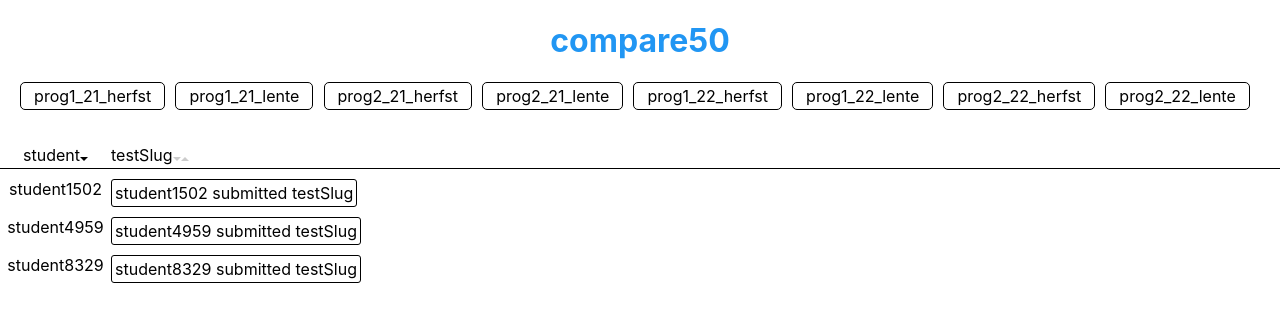
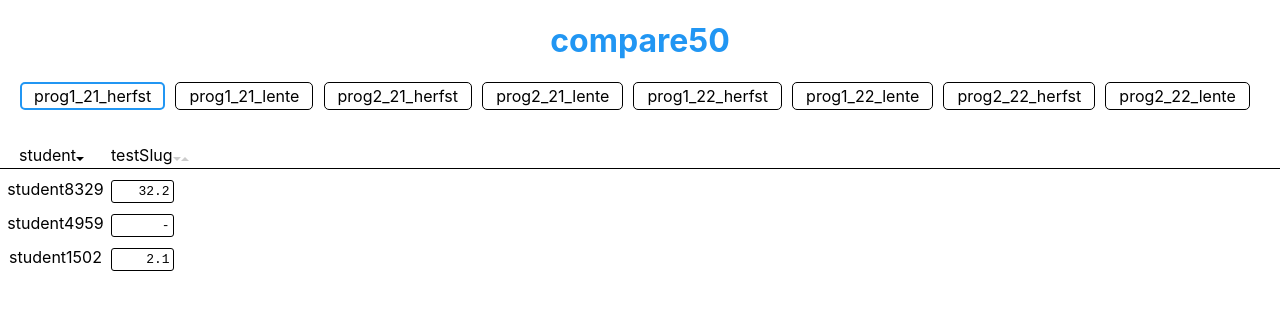
Before and after one commit to Jelleas/coin, a React (Create React App) app: page / in a window 1280 px wide. Both pictures are taken after a click on the element "prog1_21_herfst". Shown: the top 322 px of the page. Built offline with nearby package versions, Linux system fonts and the light colour scheme.

Commit message:
sort by slugs

```diff
--- a/src/components/CourseSelection.js
+++ b/src/components/CourseSelection.js
@@ -1,11 +1,17 @@
-import React from "react";
+import React, { useState } from "react";
 
 function CourseSelection({ courses, onSelect }) {
+    const [selectedCourse, setSelectedCourse] = useState(null);
+
     const buttons = courses.map((course) => (
         <CourseSelectionButton
             key={course}
             course={course}
-            onClick={() => onSelect(course)}
+            isSelected={selectedCourse === course}
+            onClick={() => {
+                setSelectedCourse(course);
+                onSelect(course);
+            }}
         />
     ));
 
@@ -26,14 +32,22 @@ function CourseSelection({ courses, onSelect }) {
     );
 }
 
-function CourseSelectionButton({ course, onClick }) {
-    const style = {
+function CourseSelectionButton({ course, isSelected, onClick }) {
+    let style = {
         border: "1px solid black",
         borderRadius: "5px",
         marginRight: "1ch",
         padding: "3px",
         textAlign: "center",
     };
+
+    if (isSelected) {
+        style = {
+            ...style,
+            border: "2px solid #2196f3",
+            padding: "2px",
+        };
+    }
 
     return (
         <div style={style} onClick={onClick}>
--- a/src/components/CourseView.js
+++ b/src/components/CourseView.js
@@ -25,7 +25,7 @@ function useCourses() {
         resultData = prevStateRef.current;
     }
 
-    return [resultData, isLoading];
+    return [resultData, isLoading, error];
 }
 
 function getCourses() {
--- a/src/components/SubmissionTable.js
+++ b/src/components/SubmissionTable.js
@@ -7,18 +7,23 @@ import useSWR from "swr";
 const IN_DEVELOPMENT = process.env.NODE_ENV === "development";
 
 function SubmissionTable({ course }) {
-    const { sort, dispatchSort, sortedBy } = useSort();
+    const [{ students, slugs, submissions }, isLoading] =
+        useSubmissions(course);
 
-    let [data, isLoading] = useSubmissions(course);
+    const { sort, dispatchSort, sortedBy } = useSort(submissions);
 
-    if (!data && isLoading) {
+    if (slugs.length === 0 && isLoading) {
         return <Spinner />;
     }
 
-    const [students, slugs] = data;
+    const studentToSubmissions = getStudentsToSubmissions(submissions);
 
     const rows = sort(students).map((student) => (
-        <StudentRow key={student} student={student} slugs={slugs} />
+        <StudentRow
+            key={student}
+            student={student}
+            submissions={studentToSubmissions[student]}
+        />
     ));
 
     return (
@@ -36,30 +41,12 @@ function SubmissionTable({ course }) {
     );
 }
 
-function getRowStyles(students, slugs) {
-    const maxStudentLength = Math.max(...students.map((s) => s.length));
-    const firstColWidth = Math.min(
-        20,
-        Math.max(maxStudentLength, "student".length + 2)
-    );
-    return {
-        display: "grid",
-        gridTemplateColumns: [
-            `${firstColWidth}ch`,
-            ...slugs.map((s) => "auto"),
-        ].join(" "),
-        textAlign: "left",
-        overflow: "scroll",
-        width: "100%",
-    };
-}
-
 function Header({ slugs, onClick, sortedBy }) {
     const style = {
         paddingTop: "3px",
         paddingBottom: "3px",
         marginBottom: "1ch",
-        borderBottom: "solid black 1px",
+        borderBottom: "1px solid black",
         cursor: "pointer",
     };
 
@@ -71,7 +58,12 @@ function Header({ slugs, onClick, sortedBy }) {
         >
             student
             {sortedBy.type === "student" ? (
-                <Caret asc={sortedBy.asc} />
+                <>
+                    <Caret asc={sortedBy.asc} />
+                    <span style={{ visibility: "hidden" }}>
+                        <Caret asc={true} />
+                    </span>
+                </>
             ) : (
                 <UnsortedCarets />
             )}
@@ -92,38 +84,50 @@ function Header({ slugs, onClick, sortedBy }) {
     return [studentHeader, ...slugHeaders];
 }
 
-function StudentRow({ student, slugs }) {
-    const submissions = slugs.map((slug) => (
-        <Submission key={slug} slug={slug} student={student} />
+function StudentRow({ student, submissions }) {
+    const renderedSubmissions = submissions.map((sub) => (
+        <Submission key={sub.slug} submission={sub} />
     ));
 
     return (
         <>
             <div style={{ textAlign: "center" }}>{student}</div>
-            {submissions}
+            {renderedSubmissions}
         </>
     );
 }
 
-function Submission({ student, slug }) {
+function Submission({ submission }) {
+    const formatScore = (submission) => {
+        const width = 7;
+        const score = submission.rank[0]?.score;
+        if (!score) {
+            return " ".repeat(width - 1) + "-";
+        }
+        const formattedScore = (Math.round(score * 10) / 10).toFixed(1);
+        const spaces = " ".repeat(Math.max(7 - formattedScore.length, 0));
+        return spaces + formattedScore;
+    };
+
     return (
         <div
             style={{
                 marginBottom: "1ch",
                 marginRight: "1ch",
-                cursor: "pointer",
             }}
         >
-            <span
+            <pre
                 style={{
                     border: "solid black 1px",
                     borderRadius: "3px",
                     padding: "3px",
+                    margin: "0",
+                    cursor: "pointer",
                     display: "inline-block",
                 }}
             >
-                {student} submitted {slug}
-            </span>
+                {formatScore(submission)}
+            </pre>
         </div>
     );
 }
@@ -165,7 +169,7 @@ function UnsortedCarets() {
     );
 }
 
-function useSort() {
+function useSort(submissions) {
     const reducer = (state, type) => {
         if (state.type === type) {
             return { type: type, asc: !state.asc };
@@ -179,14 +183,46 @@ function useSort() {
     });
 
     const sort = (students) => {
+        // Sort by student
         if (state.type === "student") {
             if (state.asc) {
+                return [...students].sort().reverse();
+            } else {
                 return [...students].sort();
-            } else {
-                return [...students].sort().reverse();
             }
         }
-        return students;
+
+        // Sort by slug
+        const slug = state.type;
+
+        // Get each student's submission to the slug
+        const studentToSubmissions = getStudentsToSubmissions(submissions);
+        studentToSubmissions.forEach((subs, student) => {
+            studentToSubmissions[student] = subs.filter((s) => s.slug === slug);
+        });
+
+        // Sort the students by their highest ranking score
+        const sortedStudents = [...students].sort((student_a, student_b) => {
+            const sub_a = studentToSubmissions[student_a][0];
+            const sub_b = studentToSubmissions[student_b][0];
+
+            const score_a = sub_a?.rank[0]?.score;
+            const score_b = sub_b?.rank[0]?.score;
+
+            if (score_a === score_b) {
+                return 0;
+            }
+            if (score_a === undefined) {
+                return -1;
+            }
+            if (score_b === undefined) {
+                return 1;
+            }
+
+            return score_a > score_b ? 1 : -1;
+        });
+
+        return state.asc ? sortedStudents.reverse() : sortedStudents;
     };
 
     return { sort, dispatchSort: dispatch, sortedBy: state };
@@ -207,11 +243,21 @@ function useSubmissions(course) {
     const isLoading = !data;
 
     let resultData = data;
-    if (isLoading && prevStateRef.current) {
-        resultData = prevStateRef.current;
+    if (isLoading) {
+        // If there is old (stale) data, return that
+        if (prevStateRef.current) {
+            resultData = prevStateRef.current;
+        } // Else return an empty result object
+        else {
+            resultData = {
+                submissions: [],
+                students: [],
+                slugs: [],
+            };
+        }
     }
 
-    return [resultData, isLoading];
+    return [resultData, isLoading, error];
 }
 
 function getSubmissions(course) {
@@ -223,7 +269,26 @@ function getSubmissions(course) {
         const loadData = import("../mock_data/course.json").then((course) => {
             const students = getStudents(course);
             const slugs = course.slugs.map((slug) => slug.name);
-
+            const submissions = course.slugs
+                .map((slug) => {
+                    return slug.submitters.map((submitter) => {
+                        return {
+                            student: submitter.name,
+                            version: submitter.submission.version,
+                            slug: slug.name,
+                            course: course.name,
+                            rank: submitter.submission.rank.map((rank) => {
+                                return {
+                                    student: rank.sub_b.submitter,
+                                    slug: rank.sub_b.slug,
+                                    version: rank.sub_b.version,
+                                    score: rank.score,
+                                };
+                            }),
+                        };
+                    });
+                })
+                .flat();
             // const slugs = [
             //     "2021/mario",
             //     "2022/caesar",
@@ -245,7 +310,7 @@ function getSubmissions(course) {
             //     // "2022/baz4",
             // ];
 
-            return [students, slugs];
+            return { students, slugs, submissions };
         });
 
         return Promise.all([loadData, slowPromise]).then(([data]) => data);
@@ -260,4 +325,34 @@ function getStudents(course) {
     return students;
 }
 
+function getRowStyles(students, slugs) {
+    const maxStudentLength = Math.max(...students.map((s) => s.length));
+    const firstColWidth = Math.min(
+        20,
+        Math.max(maxStudentLength, "student".length + 2)
+    );
+    return {
+        display: "grid",
+        gridTemplateColumns: [
+            `${firstColWidth}ch`,
+            ...slugs.map((s) => "auto"),
+        ].join(" "),
+        textAlign: "left",
+        overflow: "scroll",
+        width: "100%",
+    };
+}
+
+function getStudentsToSubmissions(submissions) {
+    const studentToSubmissions = new Map();
+    submissions.forEach((sub) => {
+        if (studentToSubmissions.has(sub.student)) {
+            studentToSubmissions[sub.student].push(sub);
+        } else {
+            studentToSubmissions[sub.student] = [sub];
+        }
+    });
+    return studentToSubmissions;
+}
+
 export default SubmissionTable;
```
